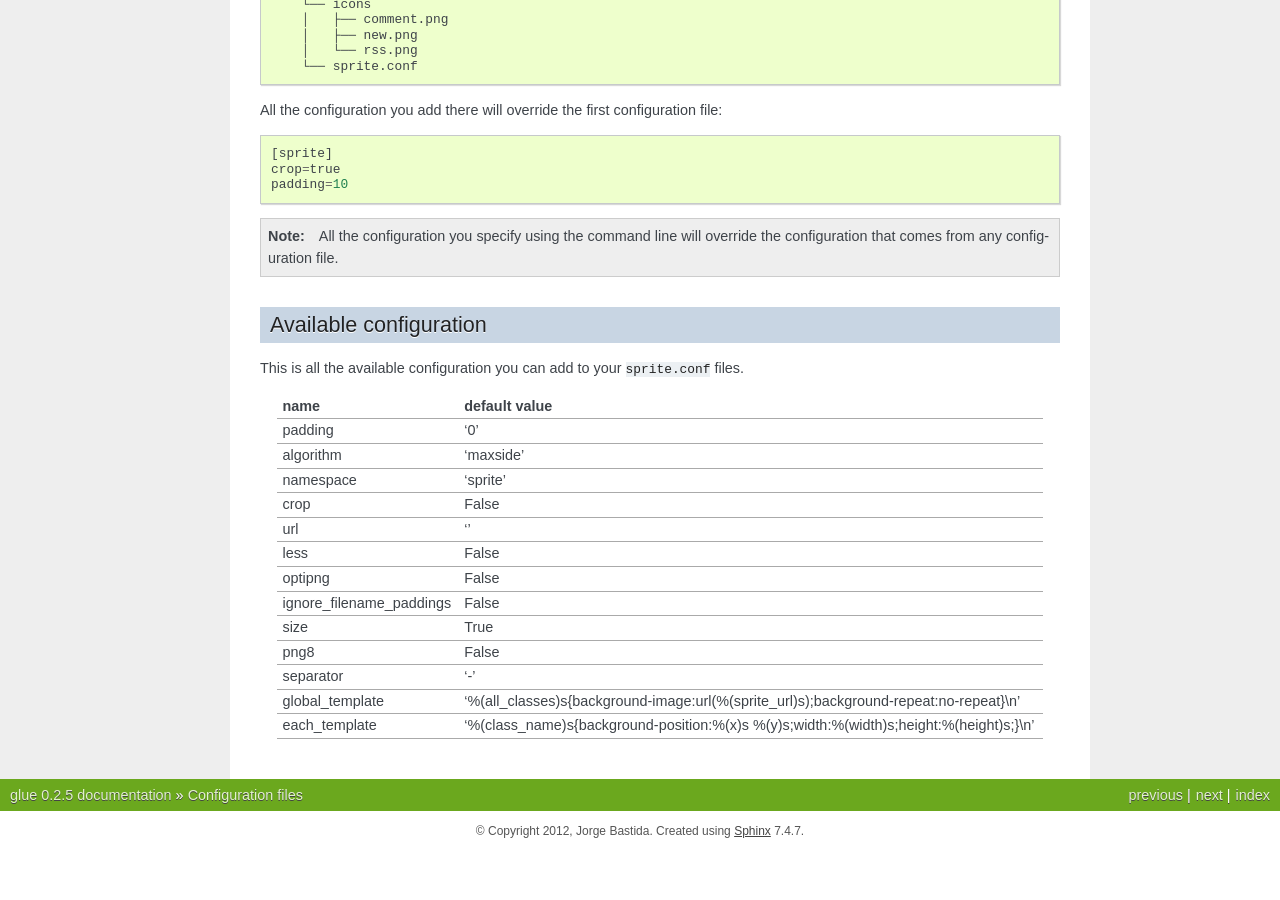
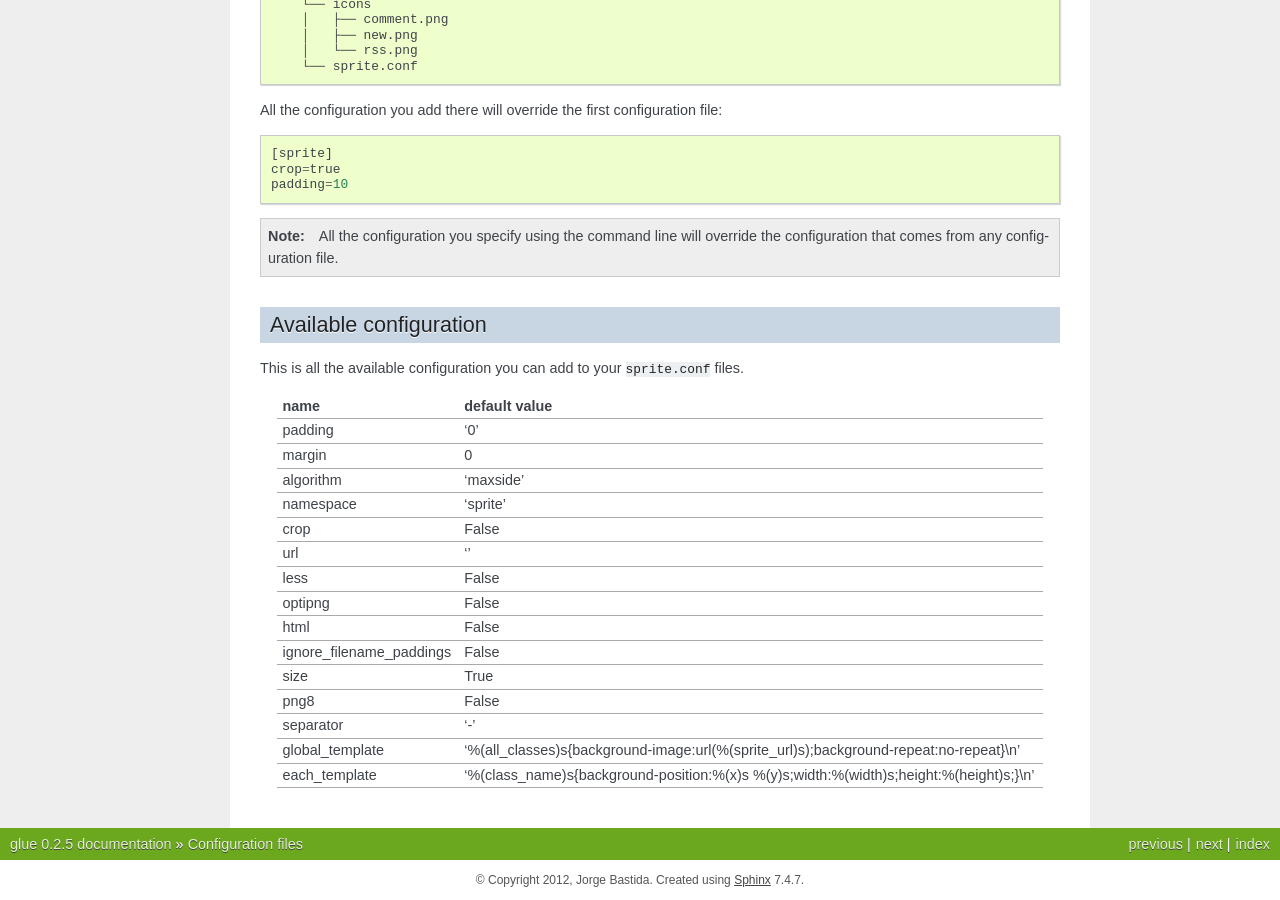
Before and after one commit to jorgebastida/glue, a Sphinx documentation site: the page built from docs/files.rst, in a window 1280 px wide and 900 px high, scrolled down 760 px. Built offline with Sphinx 7.4.7, drawn with Linux system fonts in a browser that asks for light colours; the version number is read from the project's files by our own code; before the commit the page ends 1611 px from its top, so only the background shows below that.

Commit message:
Update files.rst

```diff
--- a/docs/files.rst
+++ b/docs/files.rst
@@ -57,12 +57,14 @@ This is all the available configuration you can add to your ``sprite.conf`` file
 name                     default value
 ======================== ======================================================================================
 padding                  '0'
+margin                   0
 algorithm                'maxside'
 namespace                'sprite'
 crop                     False
 url                      ''
 less                     False
 optipng                  False
+html                     False
 ignore_filename_paddings False
 size                     True
 png8                     False
```
